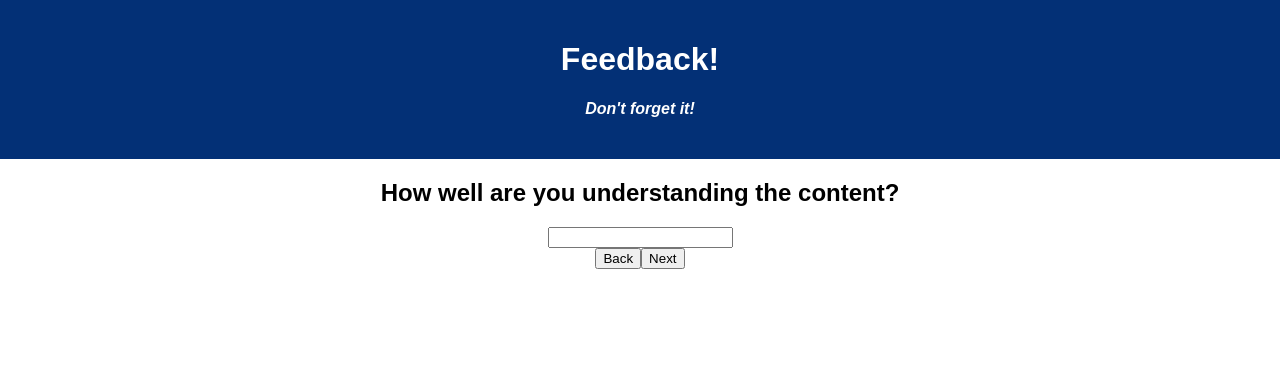
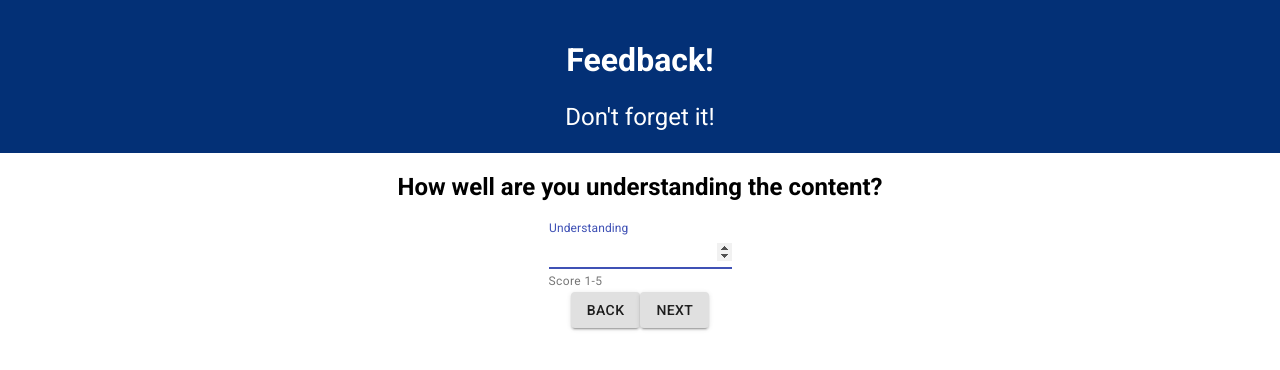
Before and after one commit to ande8126/weekend-redux-feedback-loop, a React (Create React App) app: page /#/understanding in a window 1280 px wide. Shown: the top 370 px of the page. Built offline with nearby package versions, Linux system fonts and the light colour scheme.

Commit message:
added some materia ui to project

```diff
--- a/package.json
+++ b/package.json
@@ -4,6 +4,7 @@
   "private": true,
   "proxy": "http://localhost:5000",
   "dependencies": {
+    "@material-ui/core": "^4.11.3",
     "axios": "^0.21.1",
     "express": "^4.17.1",
     "pg": "^8.2.1",
--- a/public/index.html
+++ b/public/index.html
@@ -10,6 +10,8 @@
     -->
     <link rel="manifest" href="%PUBLIC_URL%/manifest.json">
     <link rel="shortcut icon" href="%PUBLIC_URL%/favicon.ico">
+    <link rel="stylesheet" href="https://fonts.googleapis.com/css?family=Roboto:300,400,500,700&display=swap" />
+    <meta name="viewport" content="minimum-scale=1, initial-scale=1, width=device-width"/>
     <!--
       Notice the use of %PUBLIC_URL% in the tags above.
       It will be replaced with the URL of the `public` folder during the build.
--- a/src/components/App/App.css
+++ b/src/components/App/App.css
@@ -1,5 +1,6 @@
 .App {
   text-align: center;
+  font-family: 'Roboto', sans-serif;
 }
 
 .App-header {
--- a/src/components/Comments/Comments.jsx
+++ b/src/components/Comments/Comments.jsx
@@ -1,6 +1,7 @@
 import { useState } from 'react';
 import { useDispatch } from 'react-redux';
 import { Link } from 'react-router-dom';
+import { Button, TextField } from '@material-ui/core';
 
 const Comments = () => {
     //bring in dispatch
@@ -22,13 +23,13 @@ const Comments = () => {
     return (
         <>
             <h2>Any comments you want to leave?</h2>
-            <input value={comments} type="text" onChange={handleComments}/>
+            <TextField label="Comments" helperText="optional" autoFocus={true} value={comments} type="text" onChange={handleComments}/>
             <br />
             <Link to="/support">
-                <button>Back</button>
+                <Button variant="contained">Back</Button>
             </Link>
             <Link to="/review">
-                <button onClick={() => sendComments( comments )}>Next</button>
+                <Button variant="contained" onClick={() => sendComments( comments )}>Next</Button>
             </Link>
         </>
     )
--- a/src/components/ConfirmSubmit/ConfirmSubmit.jsx
+++ b/src/components/ConfirmSubmit/ConfirmSubmit.jsx
@@ -1,6 +1,7 @@
 import React from 'react'
 import { Link } from 'react-router-dom';
 import { useDispatch } from 'react-redux';
+import Button from '@material-ui/core/Button';
 
 
 const ConfirmSubmit = () => {
@@ -18,7 +19,7 @@ const ConfirmSubmit = () => {
             <div>
                 <h3>Thank You!</h3>
                 <Link to = "/">
-                    <button onClick={clearSurvey}>Leave New Feedback</button>
+                    <Button variant="contained" color="primary" onClick={clearSurvey}>Leave New Feedback</Button>
                 </Link>
             </div>
         </>
--- a/src/components/Feeling/Feeling.jsx
+++ b/src/components/Feeling/Feeling.jsx
@@ -1,7 +1,8 @@
 import { useState } from 'react';
 import { useDispatch } from 'react-redux';
 import { useHistory, Link } from 'react-router-dom';
-import React from 'react';
+import { Button, TextField } from '@material-ui/core';
+
 
 const Feeling = () => {
     //variable to bring in dispatch
@@ -35,9 +36,9 @@ const Feeling = () => {
     return (
         <>
             <h2>How are you feeling today?</h2>
-            <input value={feelingScore} type="number" onChange={handleFeeling}/>
+            <TextField label="Feeling" helperText="Score 1-5" autoFocus={true} value={feelingScore} type="number" onChange={handleFeeling}/>
             <br />
-            <button onClick={() => sendFeeling( feelingScore )}>Next</button>
+            <Button variant="contained" color="default" onClick={() => sendFeeling( feelingScore )}>Next</Button>
         </>
     )
 }
--- a/src/components/Header/Header.jsx
+++ b/src/components/Header/Header.jsx
@@ -1,10 +1,13 @@
 import React from 'react'
+import { Typography } from '@material-ui/core';
 
 const Header = () => {
     return (
         <header className='App-header'>
-            <h1 className='App-title'>Feedback!</h1>
-            <h4>Don't forget it!</h4>
+                <h1 className='App-title'>Feedback!</h1>
+            <Typography variant="h5" component="h2">
+                Don't forget it!
+            </Typography>
         </header>
     )
 }
--- a/src/components/Review/Review.jsx
+++ b/src/components/Review/Review.jsx
@@ -1,7 +1,7 @@
-import { useState } from 'react';
 import { useSelector } from 'react-redux';
 import { Link } from 'react-router-dom';
 import axios from 'axios';
+import Button from '@material-ui/core/Button';
 
 const Review = () => {
     //useSelecter to bring in survey object from Redux
@@ -26,8 +26,12 @@ const Review = () => {
             <p>Understanding: {survey.understanding}</p>
             <p>Support: {survey.support}</p>
             <p>Comments: {survey.comments}</p>
+            <br />
+            <Link to="/comments">
+                <Button variant="contained">Back</Button>
+            </Link>
             <Link to = "/submitted">
-                <button onClick={sendResults}>Submit</button>
+                <Button variant="contained" onClick={sendResults}>Submit</Button>
             </Link>
         </>
     )
--- a/src/components/Support/Support.jsx
+++ b/src/components/Support/Support.jsx
@@ -1,6 +1,7 @@
 import { useDispatch } from 'react-redux';
 import { useState } from 'react';
 import { useHistory, Link } from 'react-router-dom';
+import { Button, TextField } from '@material-ui/core';
 
 const Support = () => {
     //variable to bring in dispatch
@@ -32,12 +33,12 @@ const Support = () => {
     return (
         <>
             <h2>How well are you being supported?</h2>
-            <input value={supportScore} type="number" onChange={handleSupport}/>
+            <TextField label="Support" helperText="Score 1-5" autoFocus={true} value={supportScore} type="number" onChange={handleSupport}/>
             <br />
             <Link to="/understanding">
-                <button>Back</button>
+                <Button variant="contained">Back</Button>
             </Link>
-            <button onClick={() => sendSupport( supportScore )}>Next</button>
+            <Button variant="contained" onClick={() => sendSupport( supportScore )}>Next</Button>
         </>
     )
 }
--- a/src/components/Understanding/Understanding.jsx
+++ b/src/components/Understanding/Understanding.jsx
@@ -2,6 +2,7 @@ import { useDispatch } from 'react-redux';
 import { useState, setState } from 'react';
 import { useHistory, Link } from 'react-router-dom';
 import React from 'react';
+import { Button, TextField }  from '@material-ui/core';
 
 
 const Understanding = () => {
@@ -35,12 +36,12 @@ const Understanding = () => {
     return (
         <>
             <h2>How well are you understanding the content?</h2>
-            <input value={understandingScore} type="number" onChange={handleUnderstanding}/>
+            <TextField label="Understanding" helperText="Score 1-5" autoFocus={true} value={understandingScore} type="number" onChange={handleUnderstanding}/>
             <br />
             <Link to="/">
-                <button>Back</button>
+                <Button variant="contained">Back</Button>
             </Link>
-            <button onClick={() => sendUnderstanding (understandingScore )}>Next</button>
+            <Button variant="contained" onClick={() => sendUnderstanding (understandingScore )}>Next</Button>
         </>
     )
 }
```
Also changed, not shown: 1 other file (tests, documents, lock files or other folders).
